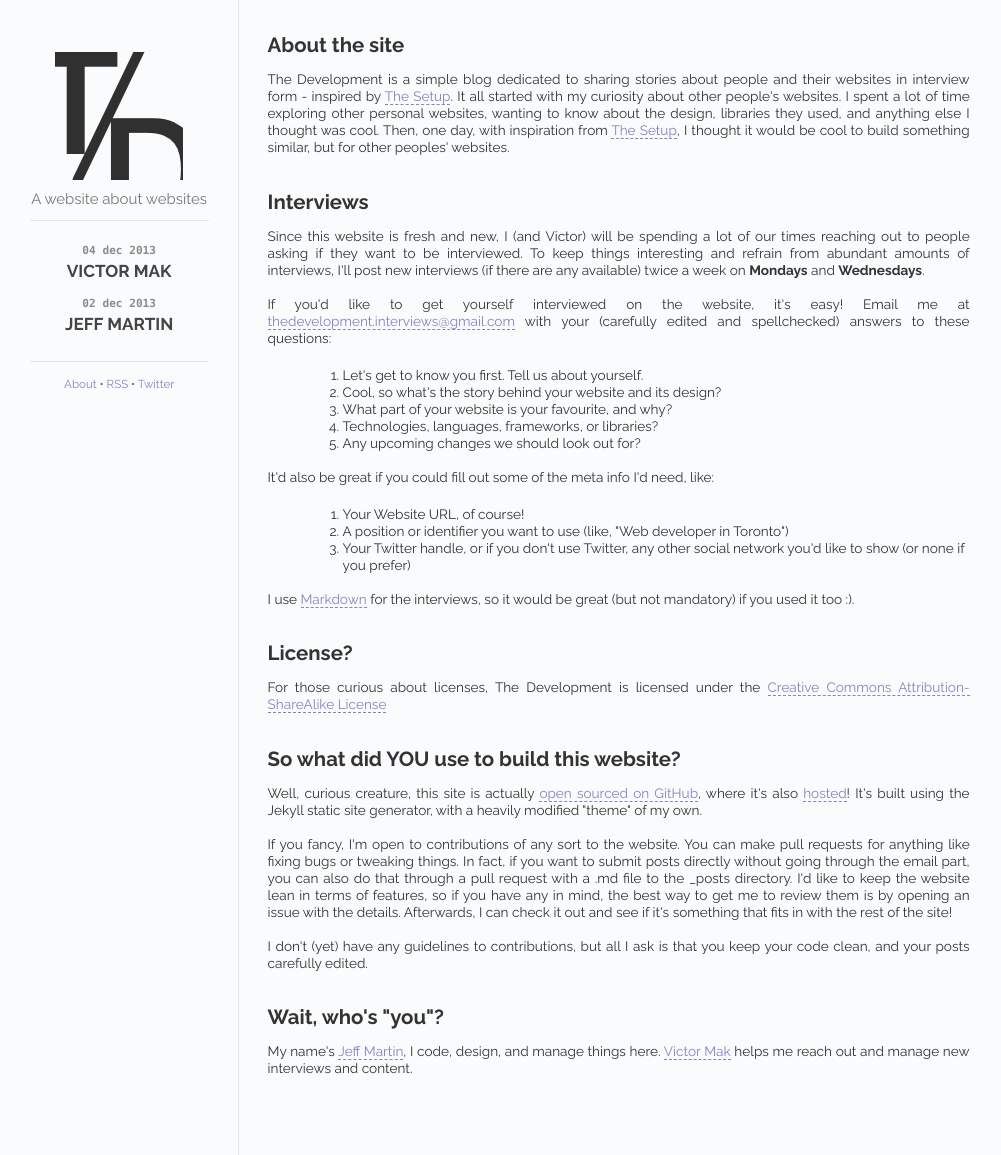
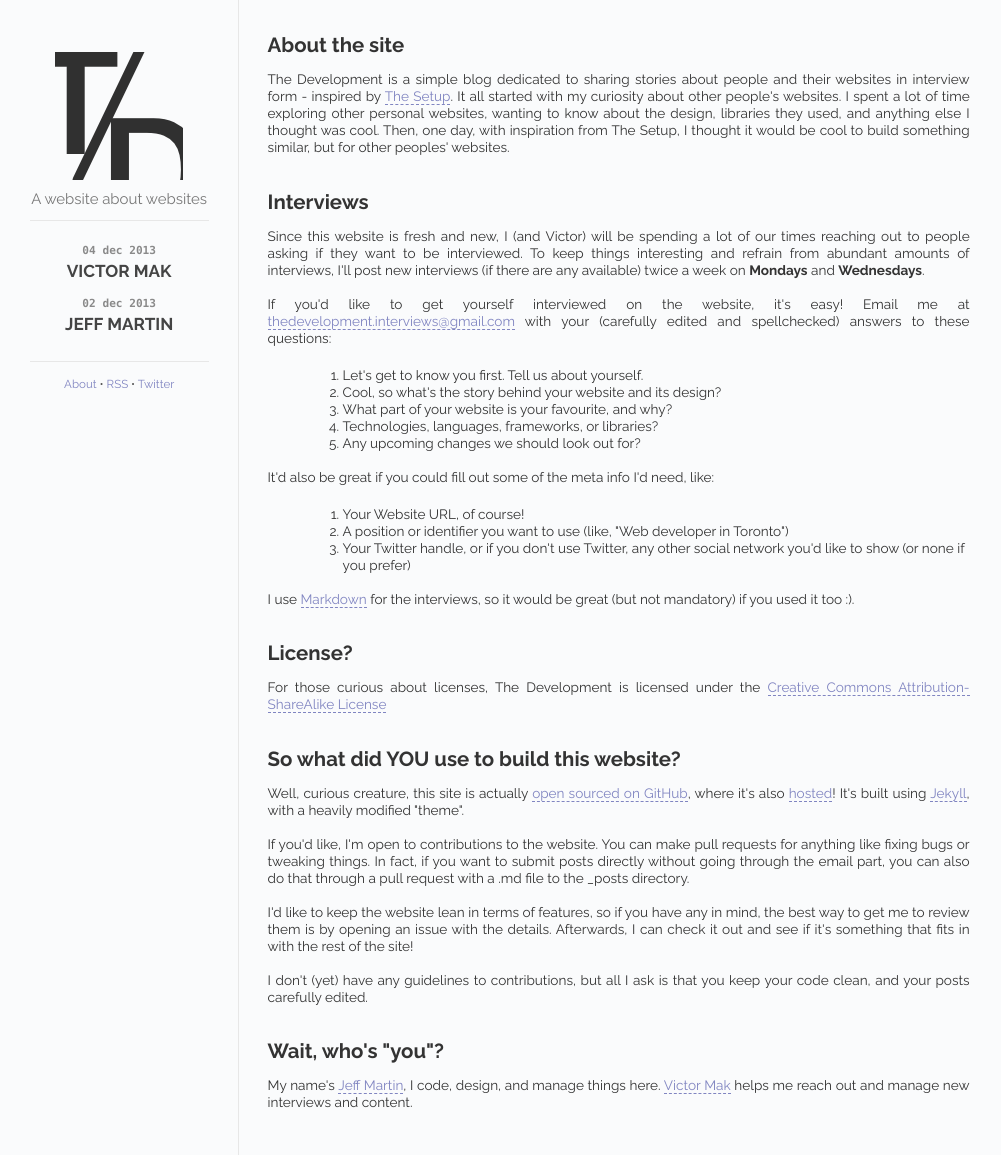
Before and after one commit to the-development/thedevelopment, a Jekyll site: the page built from about/index.html, in a window 1280 px wide. Shown: the whole page, without its empty margins (120-1121 px from the left). Built offline with Jekyll 4.4.1, drawn with Linux system fonts in a browser that asks for light colours; Markdown is read by kramdown in place of the engine named in the settings.

Commit message:
Remove duplicate links, add necessary links

```diff
--- a/about/index.html
+++ b/about/index.html
@@ -13,7 +13,7 @@ title: The Development
       The Development is a simple blog dedicated to sharing stories about people and their websites in interview form - inspired by <a href="http://usesthis.com">The Setup</a>.
       It all started with my curiosity about other people's websites.
       I spent a lot of time exploring other personal websites, wanting to know about the design, libraries they used, and anything else I thought was cool.
-      Then, one day, with inspiration from <a href="http://usesthis.com">The Setup</a>, I thought it would be cool to build something similar, but for other peoples' websites.
+      Then, one day, with inspiration from The Setup, I thought it would be cool to build something similar, but for other peoples' websites.
     </p>
   </div>
   <div id="interviews" class="about-section">
@@ -56,12 +56,15 @@ title: The Development
     <h2>So what did YOU use to build this website?</h2>
     <p>
       Well, curious creature, this site is actually <a href="https://github.com/jeffxmn/thedevelopment">open sourced on GitHub</a>,
-      where it's also <a href="http://pages.github.com">hosted</a>! It's built using the Jekyll static site generator, with a heavily modified "theme" of my own.
+      where it's also <a href="http://pages.github.com">hosted</a>! It's built using <a href="http://jekyllrb.com/">Jekyll</a>, with a heavily modified "theme".
     </p>
     <p>
-      If you fancy, I'm open to contributions of any sort to the website. You can make pull requests for anything like fixing bugs or
+      If you'd like, I'm open to contributions to the website. You can make pull requests for anything like fixing bugs or
       tweaking things. In fact, if you want to submit posts directly without going through the email part, you can also
-      do that through a pull request with a .md file to the _posts directory. I'd like to keep the website lean in terms of features, so if you have
+      do that through a pull request with a .md file to the _posts directory.
+    </p>
+    <p>
+      I'd like to keep the website lean in terms of features, so if you have
       any in mind, the best way to get me to review them is by opening an issue with the details. Afterwards, I can check it out and see if it's something that
       fits in with the rest of the site!
     </p>
@@ -74,5 +77,6 @@ title: The Development
     <p>
       My name's <a href="http://jeffreymartin.ca">Jeff Martin</a>, I code, design, and manage things here. <a href="http://victormakcy.com">Victor Mak</a> helps me reach out and manage new interviews and content.
     </p>
+    <br/>
   </div>
 </div>
```
